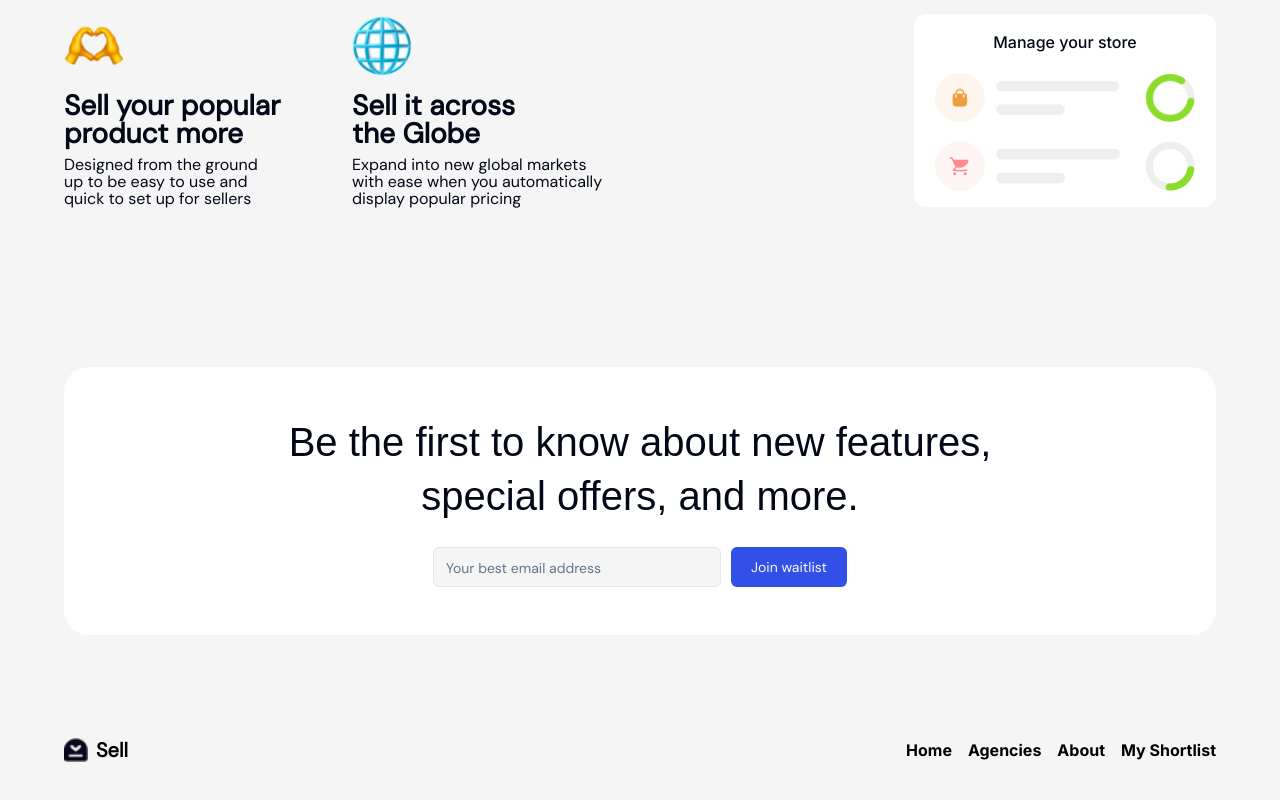
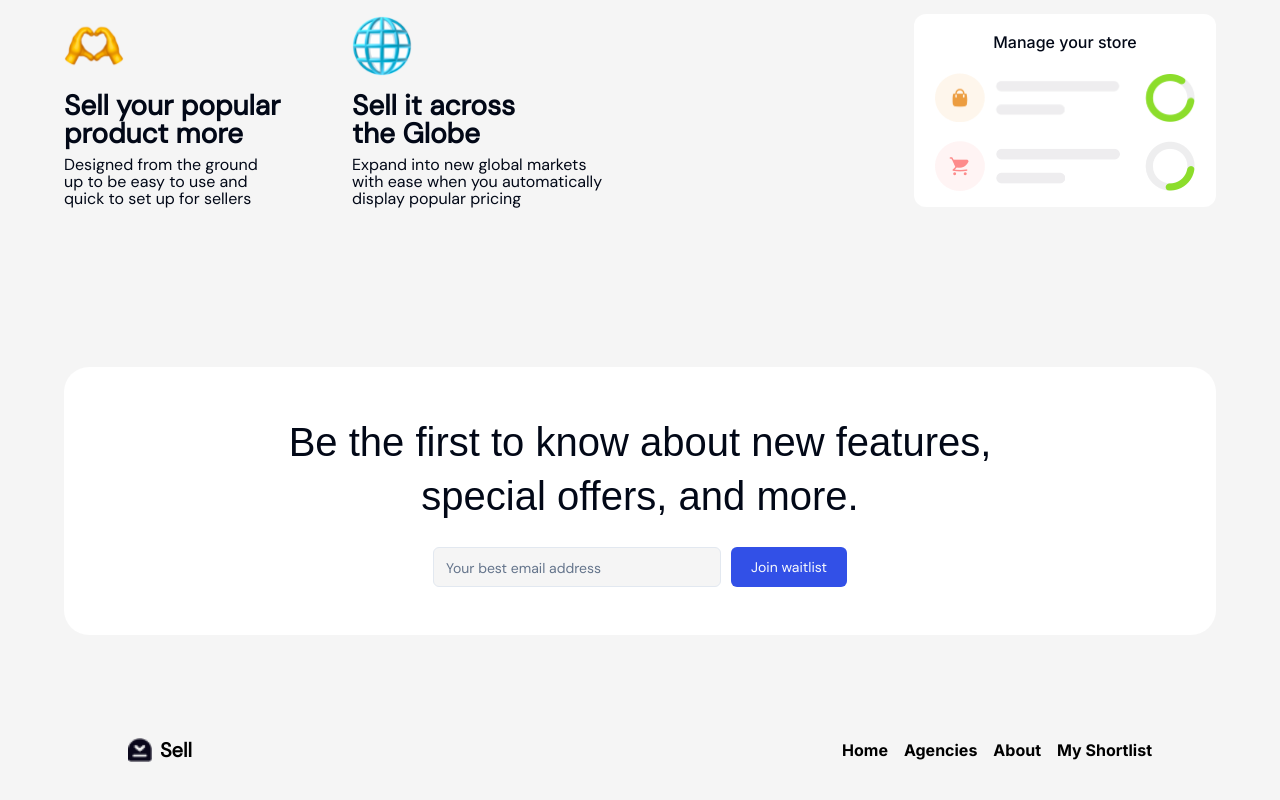
Before and after one commit to SebastienLaurentt/Spikes_Hackathon, a Next.js app: page / in a window 1280 px wide. Shown: the part 1432-2232 px from the top of the page. Built offline with nearby package versions, Linux system fonts and the light colour scheme; a web font is replaced by a local one.

Commit message:
add animation on waitlist

```diff
--- a/app/layout.tsx
+++ b/app/layout.tsx
@@ -1,6 +1,5 @@
 import { dm_sans } from "@/lib/font";
 import type { Metadata } from "next";
-import Footer from "../components/Footer";
 import "./globals.css";
 
 export const metadata: Metadata = {
@@ -38,10 +37,7 @@ export default function RootLayout({
         <meta name="msapplication-TileColor" content="#2b5797" />
         <meta name="theme-color" content="#ffffff" />
       </head>
-      <body className={`${dm_sans}`}>
-        {children}
-        <Footer />
-      </body>
+      <body className={`${dm_sans}`}>{children}</body>
     </html>
   );
 }
--- a/components/Footer.tsx
+++ b/components/Footer.tsx
@@ -2,9 +2,12 @@ import { inter } from "@/lib/font";
 import Image from "next/image";
 import SellIconBlack from "../public/images/SellIconBlack.png";
 
-const Footer = () => {
+const Footer = ({ id }: { id: string }) => {
   return (
-    <footer className="mx-auto mb-2.5 mt-10 flex h-[37px] flex-row items-center justify-between  rounded-[10px] px-4 py-[5px] text-black md:mb-4 md:mt-16 md:px-6 lg:mb-10 lg:mt-24 lg:px-10 xl:px-16 2xl:max-w-[1400px]">
+    <footer
+      id={id}
+      className="mx-auto mb-2.5 mt-10 flex h-[37px] flex-row items-center justify-between rounded-[10px] px-4 py-[5px] text-black opacity-0 md:mb-4 md:mt-16 md:px-6 lg:mb-10 lg:mt-24 lg:px-10 xl:px-16 2xl:max-w-[1400px]"
+    >
       <div className="flex cursor-pointer flex-row items-center gap-x-1 md:gap-x-2">
         <Image src={SellIconBlack} alt="logo" className="size-4 md:size-6" />
         <span className="font-bold md:text-md">Sell</span>
--- a/components/Sections/Waitlist.tsx
+++ b/components/Sections/Waitlist.tsx
@@ -1,20 +1,61 @@
+"use client";
+
 import { dela } from "@/lib/font";
+import gsap from "gsap";
+import { ScrollTrigger } from "gsap/ScrollTrigger";
+import { useEffect } from "react";
+import Footer from "../Footer";
 import Section from "../Section";
 import { Button } from "../ui/button";
 import { Input } from "../ui/input";
 
+gsap.registerPlugin(ScrollTrigger);
+
 const Waitlist = () => {
+  useEffect(() => {
+    // Animation GSAP
+    const tl = gsap.timeline({
+      scrollTrigger: {
+        trigger: "#waitlist-section",
+        start: "top center+=250",
+      },
+    });
+    tl.fromTo(
+      "#waitlist-element1",
+      { opacity: 0, y: 20 },
+      { opacity: 1, y: 0, duration: 1, delay: 0.4 }
+    );
+    tl.fromTo(
+      "#waitlist-element2",
+      { opacity: 0, y: 20 },
+      { opacity: 1, y: 0, duration: 1, delay: 0.1 },
+      "<"
+    );
+
+    // Clean up
+    return () => {
+      tl.kill();
+    };
+  }, []);
+
   return (
-    <Section marginTop={true}>
-      <div className="mx-auto flex flex-col justify-center gap-y-4 rounded-[25px] bg-white  px-4 py-6 md:py-8 lg:gap-y-6 lg:py-12">
+    <Section id="waitlist-section" marginTop={true}>
+      <div
+        id="waitlist-element1"
+        className="mx-auto flex flex-col justify-center gap-y-4 rounded-[25px] bg-white px-4  py-6 opacity-0 md:py-8 lg:gap-y-6 lg:py-12"
+      >
         <h2 className={`${dela} mx-auto text-center xl:w-[822px]`}>
           Be the first to know about new features, special offers, and more.
         </h2>
         <form className="mx-auto flex flex-row gap-x-2.5 xl:w-[414px]">
-          <Input aria-label="Enter Email" placeholder="Your best email address" />
+          <Input
+            aria-label="Enter Email"
+            placeholder="Your best email address"
+          />
           <Button aria-label="Try Sell">Join waitlist</Button>
         </form>
       </div>
+      <Footer id="waitlist-element2" />
     </Section>
   );
 };
```
